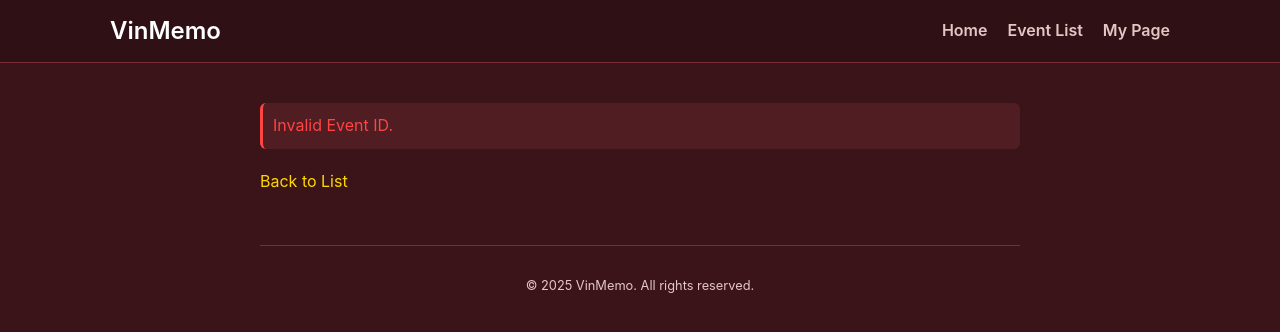
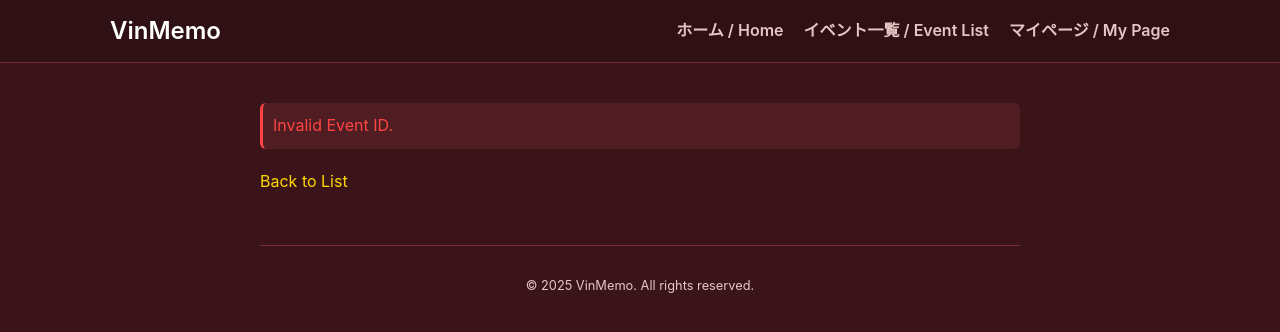
Before and after one commit to sin2yk/vinmemo-app, a PHP site: page /vinmemo-app/event_show.php in a window 1280 px wide. Shown: the top 332 px of the page. Run offline with PHP 8.4, Linux system fonts and the light colour scheme.

Commit message:
UI整備

```diff
--- a/bottle_created.php
+++ b/bottle_created.php
@@ -35,7 +35,7 @@ $cleanLink = (empty($_SERVER['HTTPS']) ? 'http' : 'https') . "://" . $_SERVER['H
 
     <div class="container" style="max-width:600px; margin-top:40px;">
         <div class="card" style="text-align:center; padding:40px 20px;">
-            <h2 style="color:var(--accent); margin-bottom:20px;">Bottle Added Successfully!</h2>
+            <h2 style="color:var(--accent); margin-bottom:20px;">ボトルを登録しました！ / Bottle Added!</h2>
             <p>Thank you for your contribution.</p>
 
             <div
@@ -54,7 +54,7 @@ $cleanLink = (empty($_SERVER['HTTPS']) ? 'http' : 'https') . "://" . $_SERVER['H
             </div>
 
             <div style="margin-top:30px;">
-                <a href="event_show.php?id=<?= h($eventId) ?>" class="button">Return to Event</a>
+                <a href="event_show.php?id=<?= h($eventId) ?>" class="button">イベントに戻る / Return to Event</a>
             </div>
         </div>
     </div>
--- a/event_show.php
+++ b/event_show.php
@@ -162,7 +162,7 @@ require_once 'layout/header.php';
 
                 <!-- 1. Reveal Control -->
                 <div style="flex:1; min-width:300px;">
-                    <h4>Blind Reveal Status</h4>
+                    <h4>ブラインド状況 / Blind Reveal Status</h4>
                     <p>
                         Status:
                         <?php if ($isRevealed): ?>
@@ -192,7 +192,7 @@ require_once 'layout/header.php';
 
                 <!-- 2. List Restriction Control -->
                 <div style="flex:1; min-width:300px;">
-                    <h4>Guest List Display Rules</h4>
+                    <h4>ゲスト表示ルール / Guest List Display Rules</h4>
                     <p style="font-size:0.85em; color:#ccc;">Uncheck fields to HIDE them from the guest list (even in Full
                         mode).</p>
                     <form method="post" action="event_update_visibility.php">
@@ -225,7 +225,7 @@ require_once 'layout/header.php';
     <!-- Bottle List -->
     <section>
         <div style="display:flex; justify-content:space-between; align-items:flex-end; margin-bottom:15px;">
-            <h2 style="margin:0;">Bottle List</h2>
+            <h2 style="margin:0;">ボトル一覧 / Bottle List</h2>
 
             <!-- Guest View Density Toggle -->
             <?php if ($eventRole === 'guest'): ?>
@@ -335,7 +335,7 @@ require_once 'layout/header.php';
                             <?php
                             $metas = [];
                             if ($visible['price_band'])
-                                $metas[] = 'Price: ' . getPriceBandLabel($visible['price_band']);
+                                $metas[] = '価格帯 / Price Band: ' . getPriceBandLabel($visible['price_band']);
                             if ($visible['theme_fit'])
                                 $metas[] = 'Fit: ' . $visible['theme_fit'];
                             if (!empty($metas)):
--- a/events.php
+++ b/events.php
@@ -12,7 +12,7 @@ require_once 'layout/header.php';
 ?>
 
 <header style="display:flex; justify-content:space-between; align-items:center; margin-bottom:20px;">
-  <h1 style="margin:0;">Event List</h1>
+  <h1 style="margin:0;">イベント一覧 / Event List</h1>
   <a href="events_new.php" class="button">＋ New Event</a>
 </header>
 
--- a/helpers.php
+++ b/helpers.php
@@ -83,8 +83,9 @@ function getBottleSizeLabel(int $ml): string
  * @param string $band
  * @return string
  */
-function getPriceBandLabel(string $band): string
+function getPriceBandLabel($band): string
 {
+    // String mapping
     $map = [
         'casual' => 'Casual',
         'bistro' => 'Bistro',
@@ -92,7 +93,30 @@ function getPriceBandLabel(string $band): string
         'luxury' => 'Luxury',
         'icon' => 'Icon',
     ];
-    return $map[$band] ?? ucfirst($band);
+    if (isset($map[$band])) {
+        return $map[$band];
+    }
+
+    // Numeric mapping (Reverse lookup from bottle_new.php logic)
+    $priceMap = [
+        3000 => 'Casual',
+        7000 => 'Bistro',
+        15000 => 'Fine',
+        30000 => 'Luxury',
+        80000 => 'Icon',
+    ];
+
+    if (isset($priceMap[(int) $band])) {
+        return $priceMap[(int) $band];
+    }
+
+    // Fallback: If unknown number, return 'Unknown' to avoid raw price display
+    // If it's a string not in map, maybe return ucfirst (legacy safety)
+    if (!is_numeric($band)) {
+        return ucfirst($band);
+    }
+
+    return 'Unknown';
 }
 
 /**
--- a/layout/header.php
+++ b/layout/header.php
@@ -63,9 +63,9 @@ require_once __DIR__ . '/../helpers.php';
 
             <!-- Navigation (Always visible for V1 usability, ignoring strict session check) -->
             <nav class="main-nav">
-                <a href="home.php">Home</a>
-                <a href="events.php">Event List</a>
-                <a href="mypage.php">My Page</a>
+                <a href="home.php">ホーム / Home</a>
+                <a href="events.php">イベント一覧 / Event List</a>
+                <a href="mypage.php">マイページ / My Page</a>
             </nav>
 
             <!-- Login info suspended until Firebase/PHP session integration is complete -->
```
Also changed, not shown: mypage.php (+4 -4 lines).
